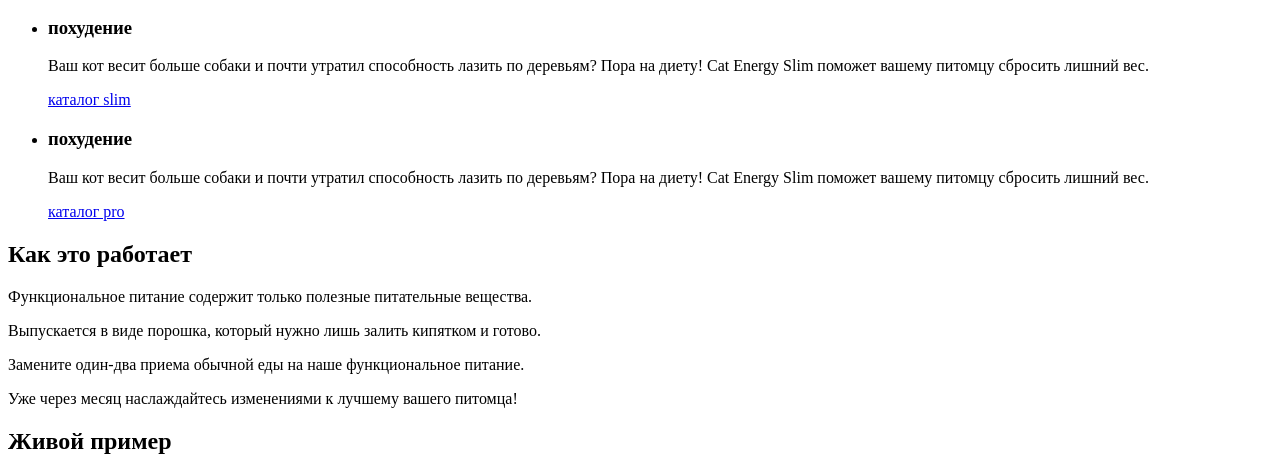
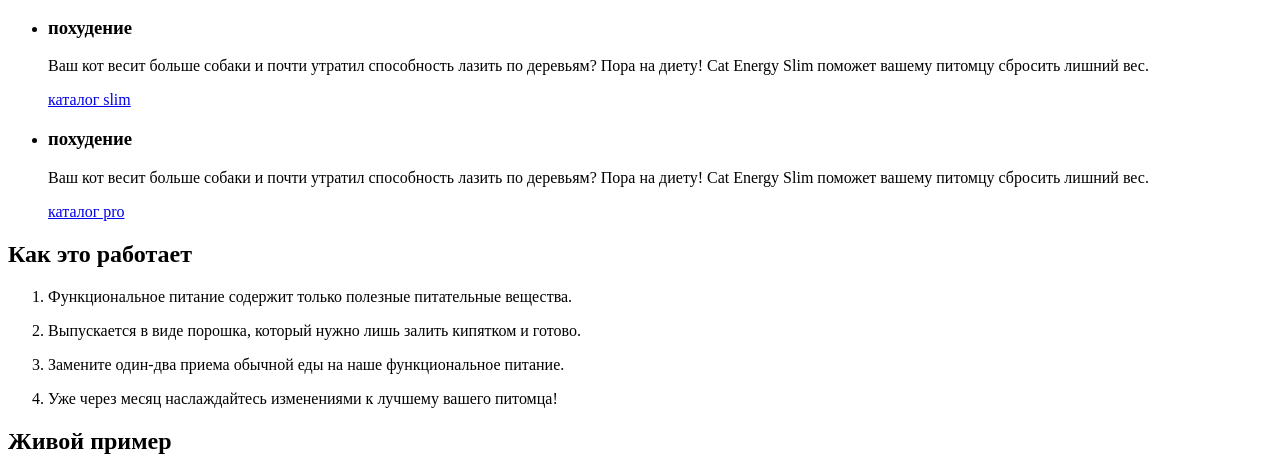
Before and after one commit to savoyskiy/2062579-cat-energy-1, a website: page index.html in a window 1280 px wide. Shown: the part 342-800 px from the top of the page. Drawn offline with Linux system fonts and the light colour scheme.

Commit message:
изменяет секцию  Как это работает

```diff
--- a/index.html
+++ b/index.html
@@ -61,11 +61,24 @@
 
       <section class="how-it-work">
         <h2 class="how-it-work__title how-it-work__title--mobile">Как это работает</h2>
-        <!--переделать на ol-->
-        <p class="how-it-work__description how-it-work__description--mobile how-it-work__description-one">Функциональное питание содержит только полезные питательные вещества.</p>
-        <p class="how-it-work__description how-it-work__description--mobile how-it-work__description-two">Выпускается в виде порошка, который нужно лишь залить кипятком и готово.</p>
-        <p class="how-it-work__description how-it-work__description--mobile how-it-work__description-three">Замените один-два приема обычной еды на наше функциональное питание.</p>
-        <p class="how-it-work__description how-it-work__description--mobile how-it-work__description-four">Уже через месяц наслаждайтесь изменениями к лучшему вашего питомца!</p>
+
+        <ol class="how-it-work__list how-it-work__list--mobile">
+          <li class="how-it-work__item how-it-work__item-mobile  how-it-work__item-one">
+            <p class="how-it-work__text how-it-work__text--mobile">Функциональное питание содержит только полезные питательные вещества.</p>
+          </li>
+
+          <li class="how-it-work__item how-it-work__item-mobile  how-it-work__item-two">
+            <p class="how-it-work__text how-it-work__text--mobile">Выпускается в виде порошка, который нужно лишь залить кипятком и готово.</p>
+          </li>
+
+          <li class="how-it-work__item how-it-work__item-mobile  how-it-work__item-three">
+            <p class="how-it-work__text how-it-work__text--mobile">Замените один-два приема обычной еды на наше функциональное питание.</p>
+          </li>
+
+          <li class="how-it-work__item how-it-work__item-mobile  how-it-work__item-four">
+            <p class="how-it-work__text how-it-work__text--mobile">Уже через месяц наслаждайтесь изменениями к лучшему вашего питомца!</p>
+          </li>
+        </ol>
       </section>
 
       <section class="real-case">
```
